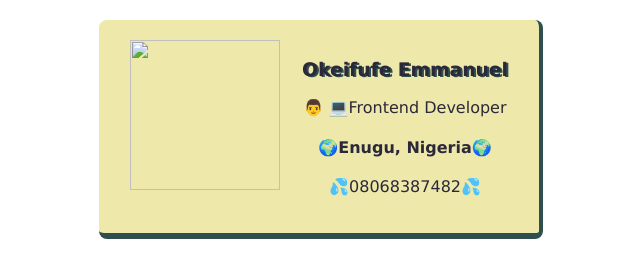
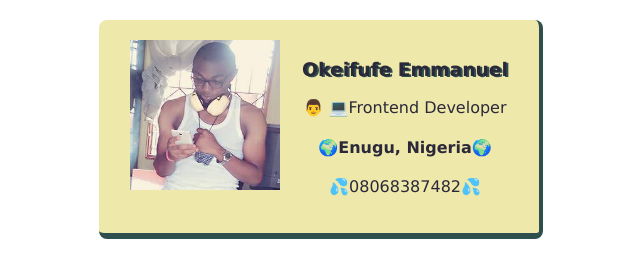
Before and after one commit to Eboyemmanuel/Business-Card, a plain HTML site: page index.html in a window 1280 px wide. Shown: the whole page, without its empty margins (319-959 px from the left). Drawn offline with nearby package versions, Linux system fonts and the light colour scheme.

Commit message:
Update index.html

```diff
--- a/index.html
+++ b/index.html
@@ -4,7 +4,7 @@
     </head>
     <body>
         <div class="card">
-            <img class="avatar" src="images/Image33.jpg">
+            <img class="avatar" src="Image33.jpg">
             <div >
                 <h3 class="shadow">Okeifufe Emmanuel</h3>
                 <p>👨 💻Frontend Developer</p>
```
